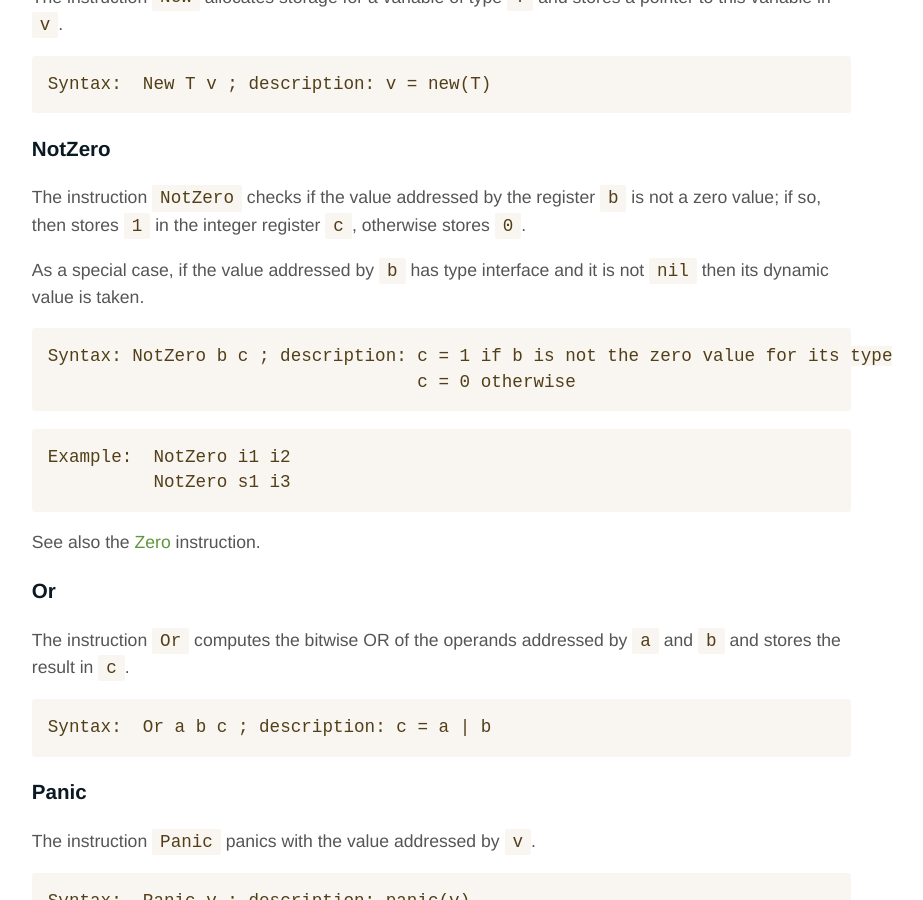
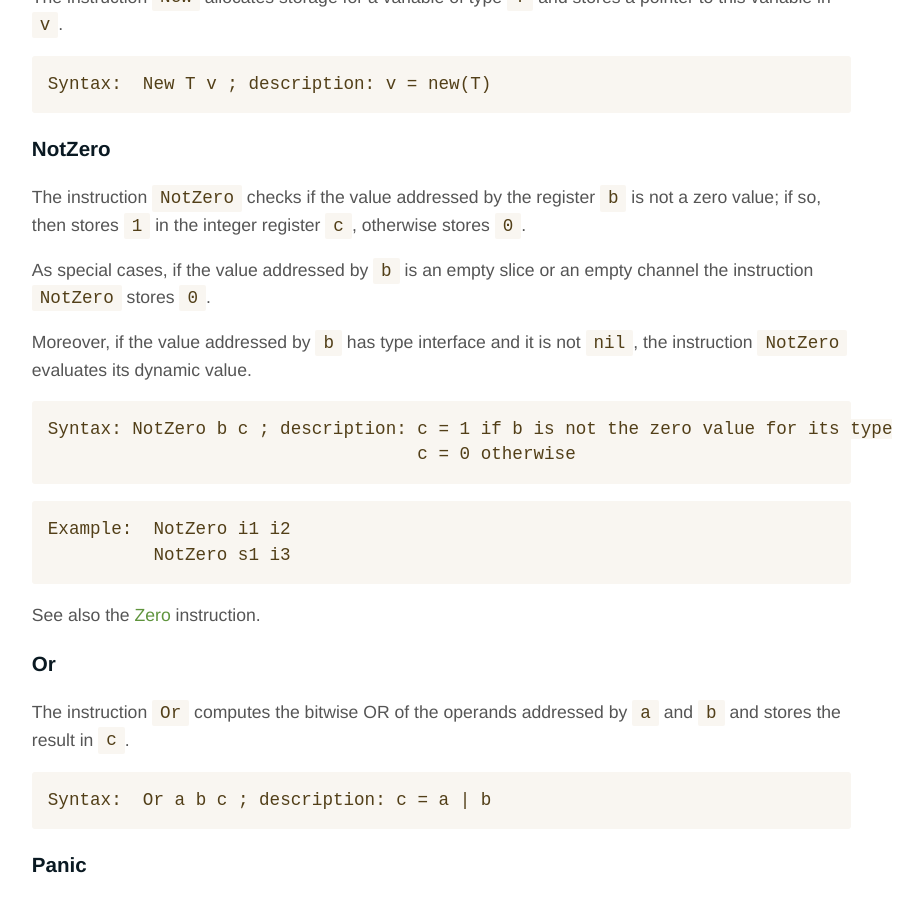
Before and after one commit to open2b/scriggo-site, a Jekyll site: the page built from doc/disassembler.md, in a window 1280 px wide and 900 px high, scrolled down 18266 px. Shown: the whole window, without its empty margins (314-1237 px from the left). Built offline with Jekyll 4.4.1, drawn with Linux system fonts in a browser that asks for light colours; some of the changed text lies outside the part shown.

Commit message:
Update instructions NotZero and Zero

````diff
--- a/doc/disassembler.md
+++ b/doc/disassembler.md
@@ -657,8 +657,11 @@
 
 The instruction `NotZero` checks if the value addressed by the register `b` is not a zero value; if so, then stores `1` in the integer register `c`, otherwise stores `0`.
 
-As a special case, if the value addressed by `b` has type interface and it is
-not `nil` then its dynamic value is taken.
+As special cases, if the value addressed by `b` is an empty slice or an empty
+channel the instruction `NotZero` stores `0`.
+
+Moreover, if the value addressed by `b` has type interface and it is not `nil`,
+the instruction `NotZero` evaluates its dynamic value.
 
 ```
 Syntax: NotZero b c ; description: c = 1 if b is not the zero value for its type
@@ -1002,8 +1005,11 @@
 
 The instruction `Zero` checks if the value addressed by the register `b` is a zero value; if so, then stores `1` in the integer register `c`, otherwise stores `0`.
 
-As a special case, if the value addressed by `b` has type interface and it is
-not `nil` then its dynamic value is taken.
+As special cases, if the value addressed by `b` is an empty slice or an empty
+channel the instruction `Zero` stores `1`.
+
+Moreover, if the value addressed by `b` has type interface and it is not `nil`,
+the instruction `Zero` evaluates its dynamic value.
 
 ```
 Syntax: Zero b c ; description: c = 1 if b is the zero value for its type
````
